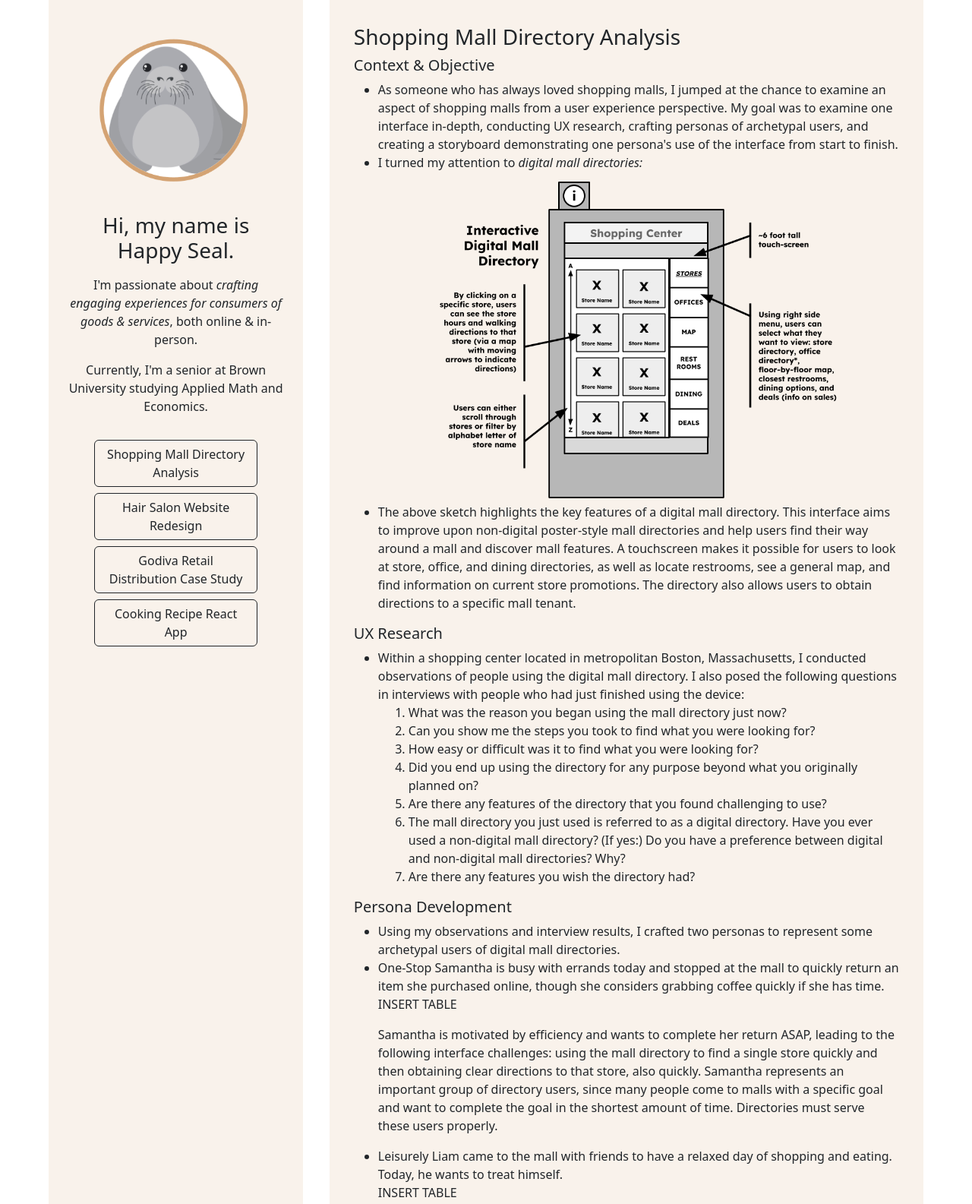
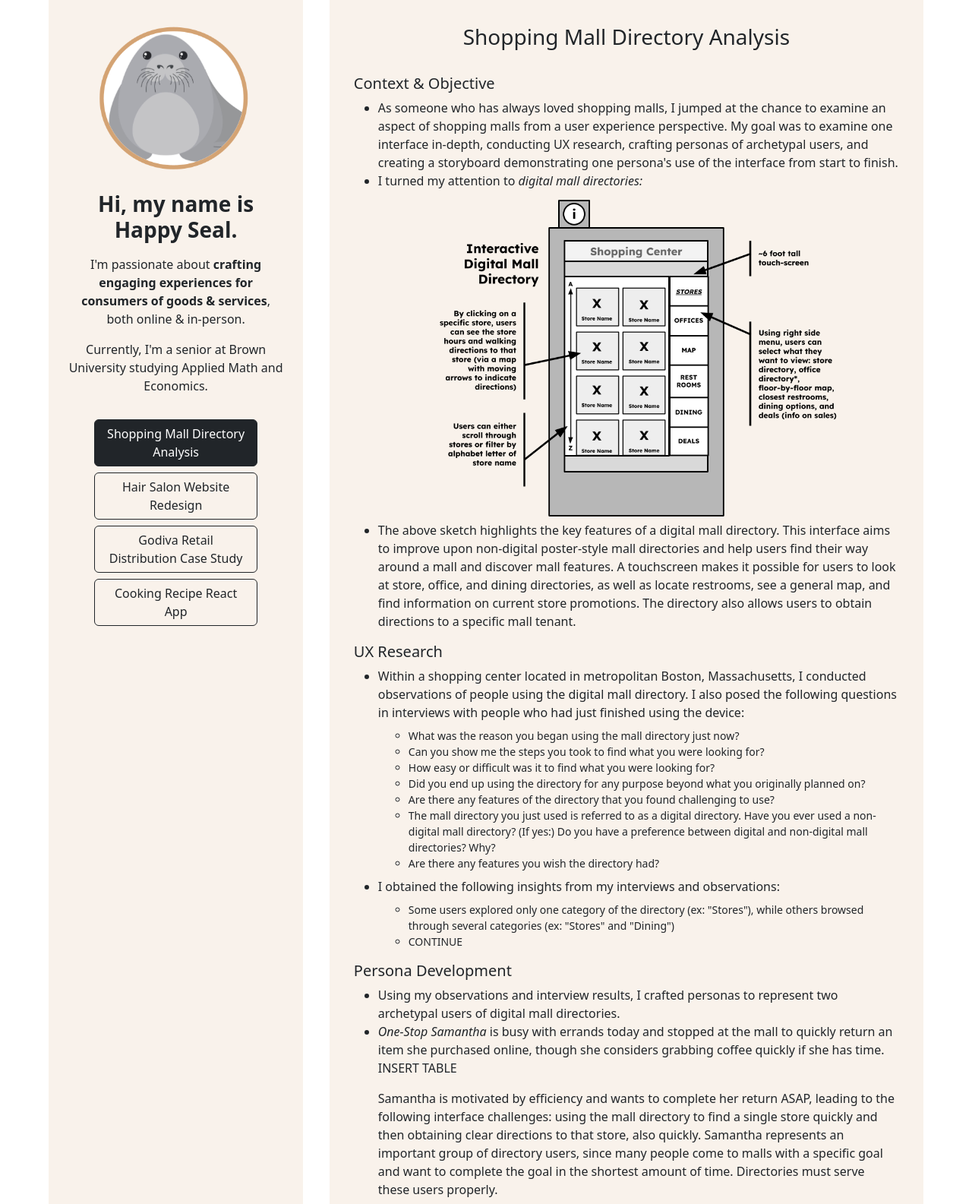
Before and after one commit to happyseal123/portfolio, a plain HTML site: page mall.html in a window 1280 px wide. Shown: the top 1585 px of the page at 76% size. Drawn offline with nearby package versions, Linux system fonts and the light colour scheme.

Commit message:
Add files via upload

```diff
--- a/mall.html
+++ b/mall.html
@@ -18,9 +18,12 @@
     <div id="left-col">
 
       <div id="profile">
-        <img id="seal-image" src="images/seal.png"/>
-        <h3 id="hello">Hi, my name is <br> Happy Seal.</h3>
-        <p>I'm passionate about <i>crafting engaging experiences for consumers of goods & services</i>, both online & in-person.</p>
+        <a href="index.html">
+          <img id="seal-image" src="images/seal.png"/>
+        </a>
+        <!-- <img id="seal-image" src="images/seal.png"/> -->
+        <h3 id="hello"><b>Hi, my name is <br> Happy Seal.</b></h3>
+        <p>I'm passionate about <b>crafting engaging experiences for consumers of goods & services</b>, both online & in-person.</p>
         <p>Currently, I'm a senior at Brown University studying Applied Math and Economics.</p>
       </div>
 
@@ -28,13 +31,13 @@
 
       <div id="buttons">
         <div class="d-grid gap-2">
-          <a href="mall.html"><button type="button" button class="btn btn-outline-dark">Shopping Mall Directory Analysis</button></a>
+          <a href="mall.html"><button type="button" button class="btn btn-dark port-btn">Shopping Mall Directory Analysis</button></a>
 
-          <a href="salon-redesign.html"><button type="button" class="btn btn-outline-dark">Hair Salon Website Redesign</button></a>
+          <a href="salon-redesign.html"><button type="button" class="btn btn-outline-dark port-btn">Hair Salon Website Redesign</button></a>
 
-          <a href="godiva-paper.html"><button type="button" class="btn btn-outline-dark">Godiva Retail Distribution Case Study</button></a>
+          <a href="godiva-paper.html"><button type="button" class="btn btn-outline-dark port-btn">Godiva Retail Distribution Case Study</button></a>
 
-          <a href="react-app.html"><button type="button" class="btn btn-outline-dark">Cooking Recipe React App</button></a>
+          <a href="react-app.html"><button type="button" class="btn btn-outline-dark port-btn">Cooking Recipe React App</button></a>
 
         </div>
 
@@ -47,7 +50,7 @@
     <div id="pieces">
 
       <div id="mall-piece">
-        <h3>Shopping Mall Directory Analysis</h3>
+        <h3 class="piece-title">Shopping Mall Directory Analysis</h3>
 
         <h5>Context & Objective</h5>
         <ul>
@@ -60,8 +63,9 @@
 
         <h5>UX Research</h5>
         <ul>
-          <li>Within a shopping center located in metropolitan Boston, Massachusetts, I conducted observations of people using the digital mall directory. I also posed the following questions in interviews with people who had just finished using the device:</li>
-          <ol id="int-questions">
+          <li>
+            Within a shopping center located in metropolitan Boston, Massachusetts, I conducted observations of people using the digital mall directory. I also posed the following questions in interviews with people who had just finished using the device:</li>
+          <ul class="inner-bullets">
             <li>What was the reason you began using the mall directory just now?</li>
             <li>Can you show me the steps you took to find what you were looking for?</li>
             <li>How easy or difficult was it to find what you were looking for?</li>
@@ -69,19 +73,26 @@
             <li>Are there any features of the directory that you found challenging to use?</li>
             <li>The mall directory you just used is referred to as a digital directory. Have you ever used a non-digital mall directory? (If yes:) Do you have a preference between digital and non-digital mall directories? Why?</li>
             <li>Are there any features you wish the directory had?</li>
-          </ol>
+          </ul>
+          <li>
+            I obtained the following insights from my interviews and observations:
+          </li>
+          <ul class="inner-bullets">
+            <li>Some users explored only one category of the directory (ex: "Stores"), while others browsed through several categories (ex: "Stores" and "Dining")</li>
+            <li>CONTINUE</li>
+          </ul>
         </ul>
 
 
         <h5>Persona Development</h5>
         <ul>
-          <li>Using my observations and interview results, I crafted two personas to represent some archetypal users of digital mall directories.</li>
+          <li>Using my observations and interview results, I crafted personas to represent two archetypal users of digital mall directories.</li>
 
-          <li>One-Stop Samantha is busy with errands today and stopped at the mall to quickly return an item she purchased online, though she considers grabbing coffee quickly if she has time.</li>
+          <li><i>One-Stop Samantha</i> is busy with errands today and stopped at the mall to quickly return an item she purchased online, though she considers grabbing coffee quickly if she has time.</li>
           <p>INSERT TABLE</p>
           <p>Samantha is motivated by efficiency and wants to complete her return ASAP, leading to the following interface challenges: using the mall directory to find a single store quickly and then obtaining clear directions to that store, also quickly. Samantha represents an important group of directory users, since many people come to malls with a specific goal and want to complete the goal in the shortest amount of time. Directories must serve these users properly.</p>
 
-          <li>Leisurely Liam came to the mall with friends to have a relaxed day of shopping and eating. Today, he wants to treat himself.</li>
+          <li><i>Leisurely Liam</i> came to the mall with friends to have a relaxed day of shopping and eating. Today, he wants to treat himself.</li>
           <p>INSERT TABLE</p>
           <p>Liam wants to go to a few specific stores, but also wants to browse the mall's many shopping and dinding options. His interface challenges include being able to browse all of the mall's options and finding specific types of dining options (ex: sit-down spots for lunch). Liam represents another important group of directory users. It is common for people to come to the mall for leisurely browsing and eating, and directories must serve this class of users properly.</p>
 
--- a/style.css
+++ b/style.css
@@ -45,8 +45,8 @@ body {
 }
 
 #seal-image {
-    margin-top: 3rem;
-    margin-bottom: 2rem;
+    margin-top: 2rem;
+    margin-bottom: 1.3rem;
     width: 15rem;
     height: auto;
 }
@@ -67,9 +67,16 @@ img {
     height: auto;
 }
 
-#int-questions{
-    margin-top: 0;
+.inner-bullets{
+    margin-top: .5rem;
+    margin-bottom:.5rem;
     margin-left: .5rem;
+    font-size: 14px;
+}
+
+.piece-title{
+    text-align: center;
+    margin-bottom: 2rem;
 }
 
 #spacer-2{
@@ -93,6 +100,6 @@ img {
     object-fit: cover;
 }
 
-.btn-outline-dark{
+.port-btn{
     width: 80%;
 }
```
Also changed, not shown: godiva-paper.html (+13 -6 lines), index.html (+11 -8 lines), react-app.html (+13 -6 lines), salon-redesign.html (+13 -6 lines), images/simon.jpg (added).
